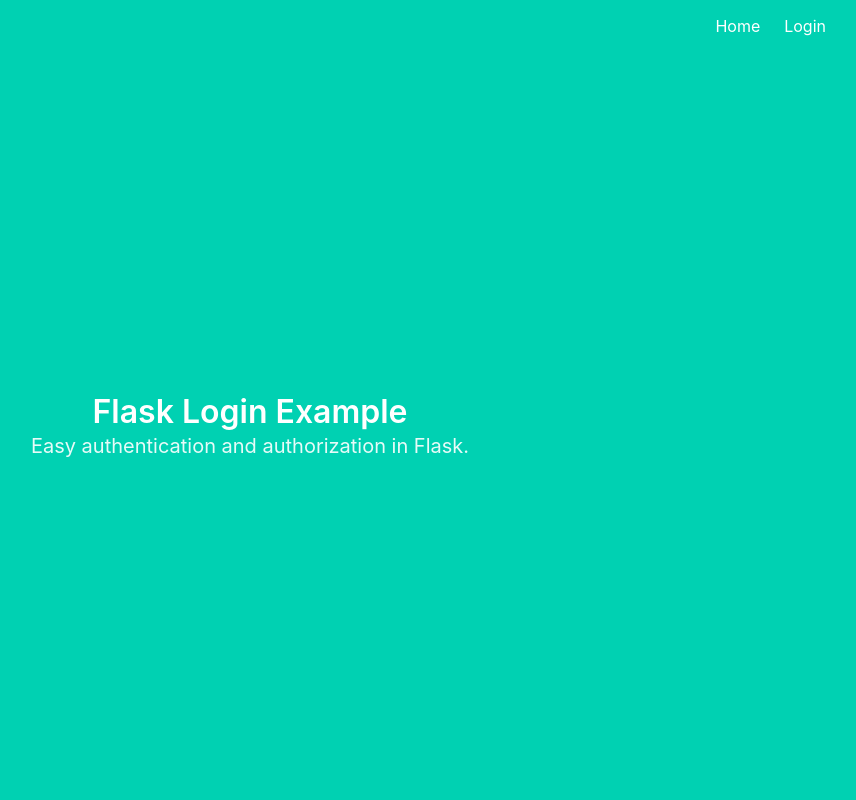
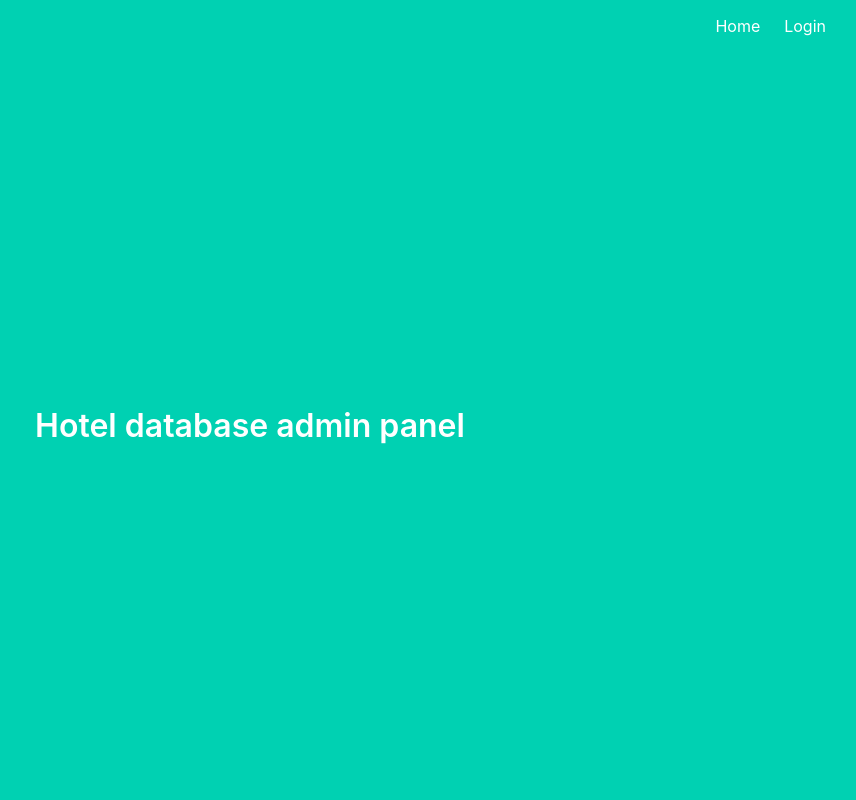
Before and after one commit to helioproduct/DB, a Flask app: page / in a window 1280 px wide. Shown: the whole page, without its empty margins (390-1246 px from the left). Run offline with Flask 3, Linux system fonts and the light colour scheme.

Commit message:
templates updated

```diff
--- a/app/templates/base.html
+++ b/app/templates/base.html
@@ -11,10 +11,11 @@
 
 <body>
     <section class="hero is-primary is-fullheight">
-
         <div class="hero-head">
             <nav class="navbar">
                 <div class="container">
+                    <!-- New Container for Centering Buttons -->
+                    <div style="display: flex; justify-content: center; width: 100%;">
                         <div id="navbarMenuHeroA" class="navbar-menu">
                             <div class="navbar-end">
                                 <a href="{{ url_for('main.index') }}" class="navbar-item">
@@ -26,9 +27,9 @@
                             </div>
                         </div>
                     </div>
+                </div>
             </nav>
         </div>
-
         <div class="hero-body">
             <div class="container has-text-centered">
                 {% block content %}
--- a/app/templates/index.html
+++ b/app/templates/index.html
@@ -2,9 +2,6 @@
 
 {% block content %}
 <h1 class="title">
-    Flask Login Example
+    Hotel database admin panel
 </h1>
-<h2 class="subtitle">
-    Easy authentication and authorization in Flask.
-</h2>
 {% endblock %}
```
Lines whose indentation alone changed are shown as unchanged.
